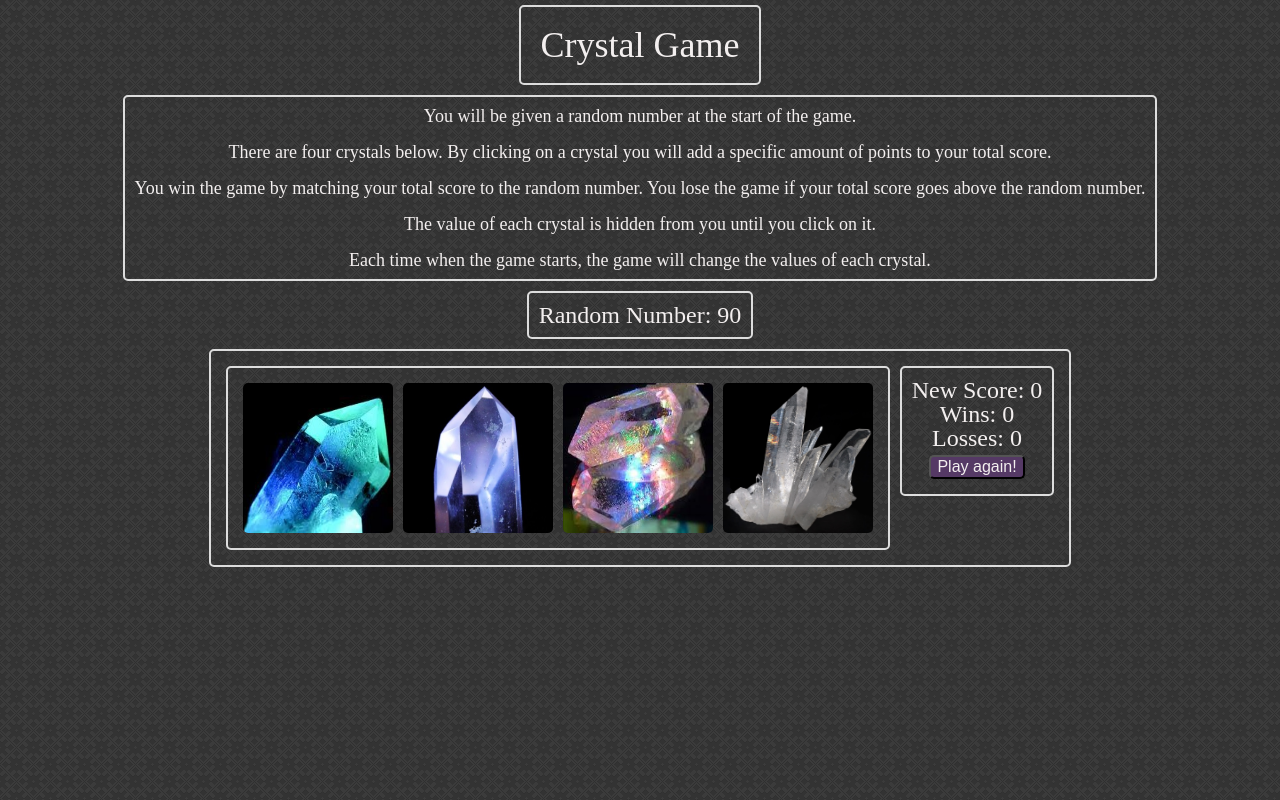
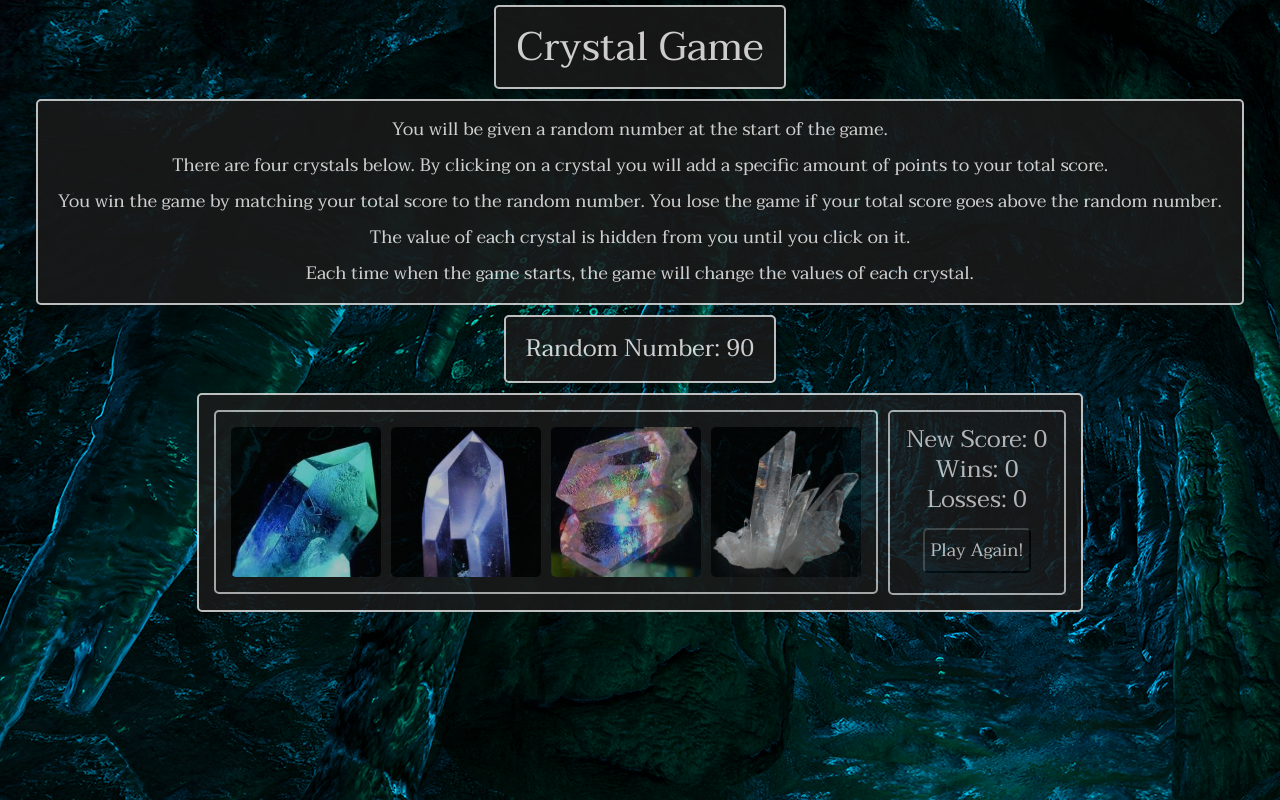
Before and after one commit to alisaschink/week-4-game, a PHP site: page / in a window 1280 px wide. Run offline with PHP 8.4, Linux system fonts and the light colour scheme.

Commit message:
background image and fonts added

```diff
--- a/assets/css/style.css
+++ b/assets/css/style.css
@@ -5,22 +5,27 @@
 }
 
 body{
-  background-image: url("../images/dark_embroidery.png");
+  background-image: url("../images/cave-stream.jpg");
 }
 
 h2{
   font-size: 24px;
+  font-family: 'Taviraj', serif;
 }
 
 p{
   font-size: 18px;
+  font-family: 'Taviraj', serif;
+  padding: 10px;
 }
 
 button{
-  font-size: 16px;
-  background-color: #553965;
+  font-size: 18px;
+  font-family: 'Taviraj', serif;
+  background-color: #1a1a1a;
   border-radius: 5px;
-  margin: 5px;
+  margin: 10px;
+  padding: 5px;
 }
 
 .container{
@@ -31,6 +36,8 @@
   padding: 10px;
   margin: 5px;
   display: inline-block;
+  background-color: #1a1a1a;
+  opacity: 0.85;
 }
 .crystalImage{
   width: 150px;
@@ -41,7 +48,8 @@
 }
 
 #mainHeading{
-  font-size: 36px;
+  font-size: 40px;
+  font-family: 'Taviraj', serif;
   padding: 5px;
   margin: 5px;
   clear: both;
@@ -49,6 +57,10 @@
 
 #numberBox{
   clear: both;
+}
+
+#randomNumber{
+  padding: 10px;
 }
 
 #crystalBox{
@@ -60,5 +72,13 @@
 }
 
 #scoring{
-  clear: both;
+  margin: 6px;
 }
+
+#winsDiv{
+  margin: 6px;
+}
+
+#lossDiv{
+  margin: 6px;
+}
--- a/index.html
+++ b/index.html
@@ -4,6 +4,7 @@
   <head>
     <title>week 4 game</title>
     <link rel="stylesheet" type="text/css" href="assets/css/reset.css">
+    <link href="https://fonts.googleapis.com/css?family=Taviraj" rel="stylesheet">
     <link rel="stylesheet" type="text/css" href="assets/css/style.css">
   </head>
 
@@ -53,7 +54,7 @@
           <h2 id="lossCount"></h2>
         </div>
 
-        <button id="reset">Play again!</button>
+        <button id="reset">Play Again!</button>
 
       </div>
     </div>
```
Also changed, not shown: assets/images/cave-stream.jpg (added), assets/images/dark_embroidery.png (deleted).
